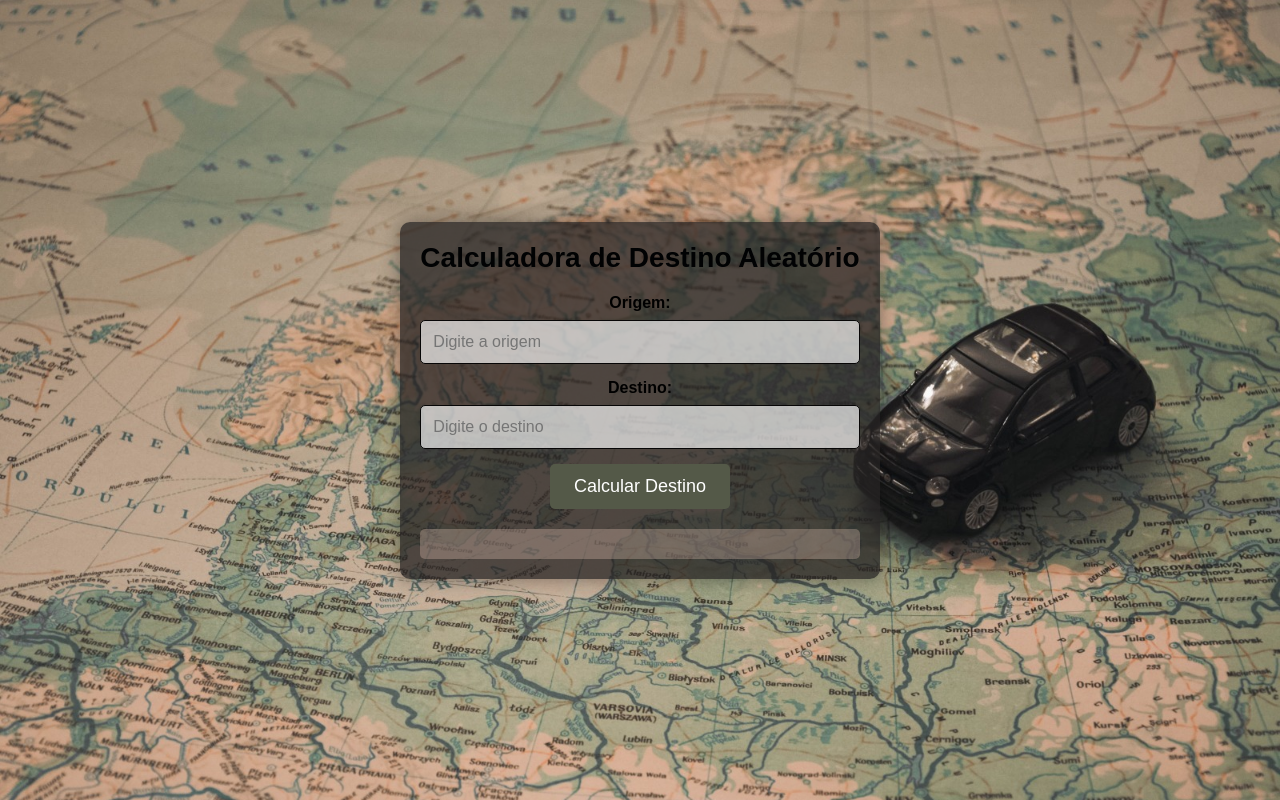
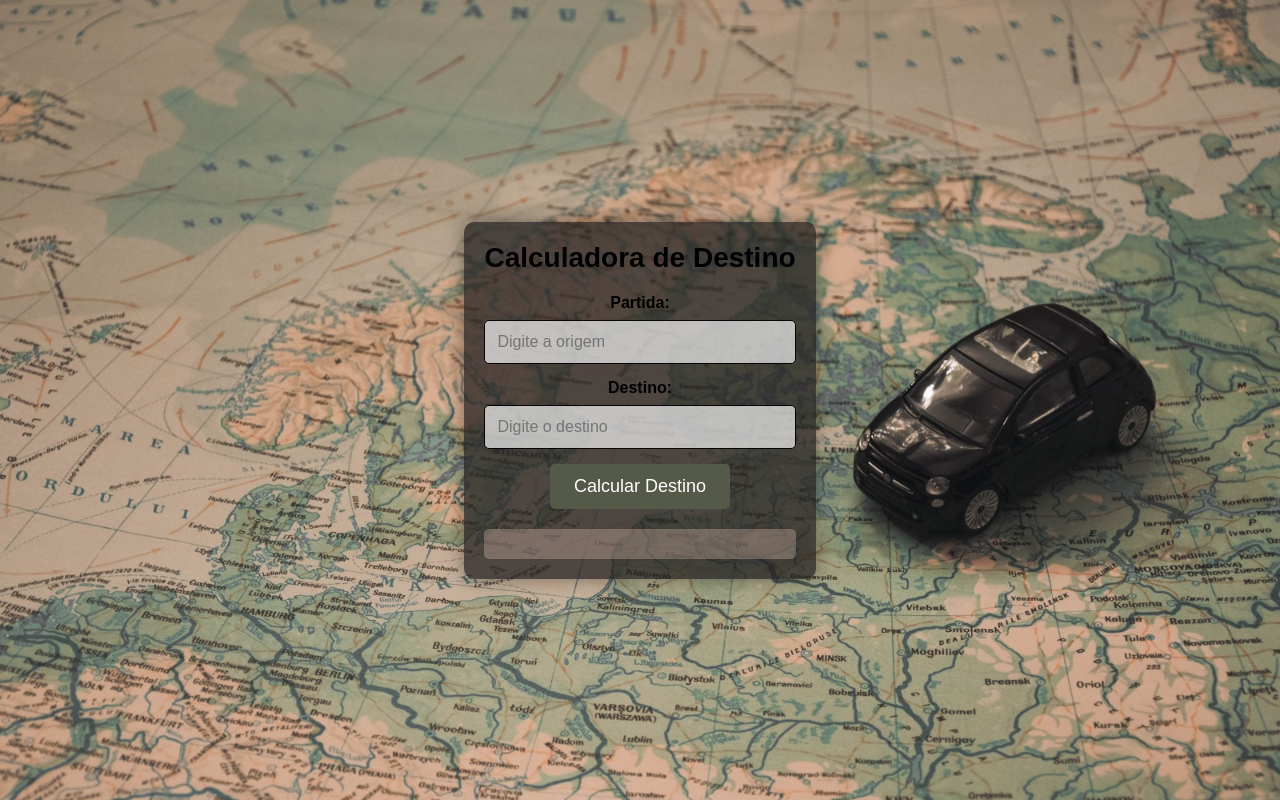
Before and after one commit to lucasr099/rotaflex, a plain HTML site: page index.html in a window 1280 px wide. Drawn offline with Linux system fonts and the light colour scheme.

Commit message:
Update index.html

```diff
--- a/index.html
+++ b/index.html
@@ -3,14 +3,14 @@
 <head>
     <meta charset="UTF-8">
     <meta name="viewport" content="width=device-width, initial-scale=1.0">
-    <title>Calculadora de Destino Aleatório</title>
+    <title>ROTAFLEX</title>
     <link rel="stylesheet" href="style.css">
 </head>
 <body>
     <div class="container">
-        <h1>Calculadora de Destino Aleatório</h1>
+        <h1>Calculadora de Destino</h1>
         <div class="input-group">
-            <label for="origem">Origem:</label>
+            <label for="origem">Partida:</label>
             <input type="text" id="origem" placeholder="Digite a origem">
         </div>
         <div class="input-group">
@@ -19,7 +19,7 @@
         </div>
         <button onclick="calcularDestino()">Calcular Destino</button>
         <div id="resultado">
-            <!-- O resultado será exibido aqui -->
+
         </div>
     </div>
     <script src="script.js"></script>
```
